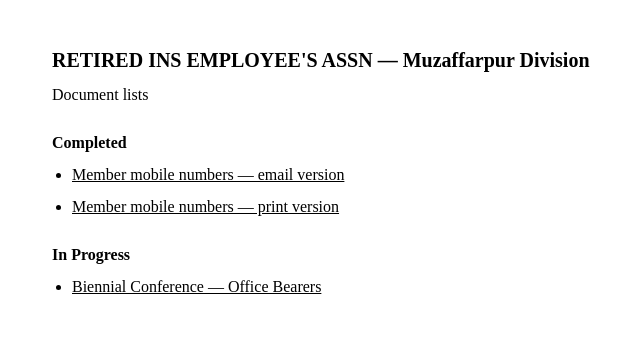
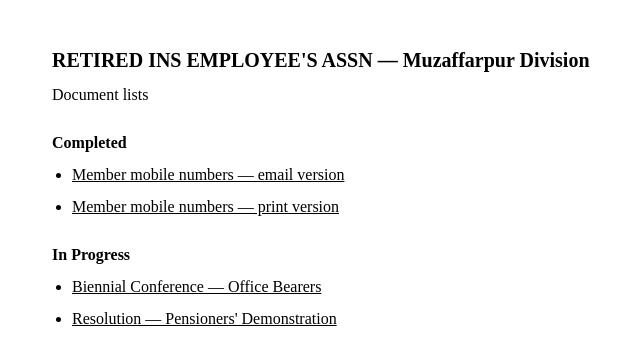
Before and after one commit to anujmayank/my-websites, a plain HTML site: page index.html in a window 1280 px wide. Shown: the whole page, without its empty margins (268-908 px from the left). Drawn offline with Linux system fonts and the light colour scheme.

Commit message:
Add link to payment.html for Pensioners' Demonstration in index.html

```diff
--- a/index.html
+++ b/index.html
@@ -67,6 +67,7 @@
         <h2>In Progress</h2>
         <ul>
             <li><a href="conference.html">Biennial Conference — Office Bearers</a></li>
+            <li><a href="payment.html">Resolution — Pensioners' Demonstration</a></li>
         </ul>
     </main>
 </body>
```
